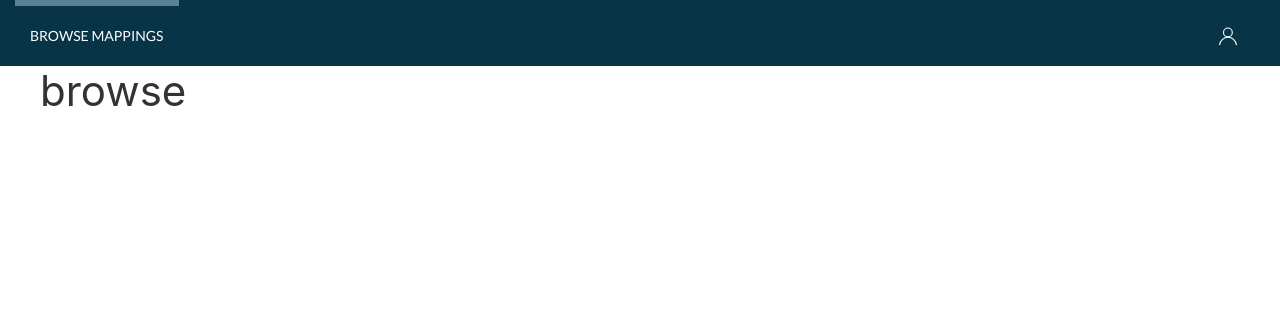
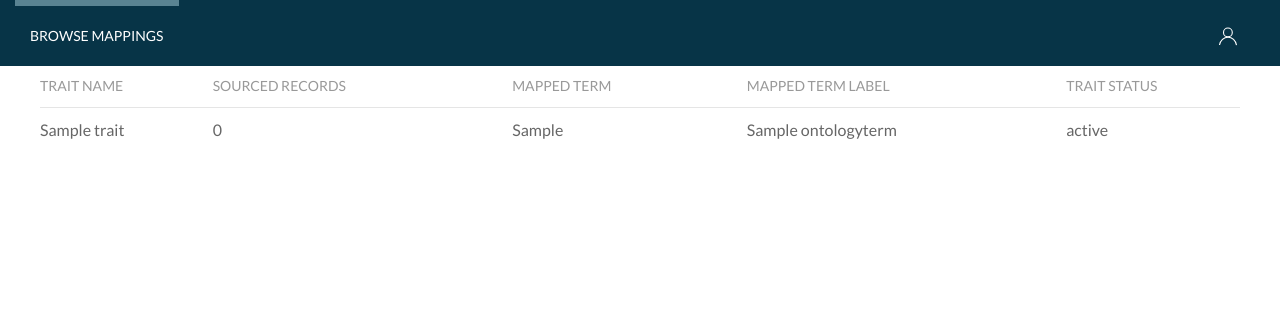
Before and after one commit to EBIvariation/trait-curation, a Django app: page /traits/ in a window 1280 px wide. Shown: the top 326 px of the page. Run offline with Django 3.2, Linux system fonts and the light colour scheme; tables that the repository leaves empty hold one stand-in row (values such as "Sample post"); style sheets or scripts are compiled from the project's sources; some libraries are stand-ins or nearby versions.

Commit message:
Add dynamic data loading in browsing traits table

```diff
--- a/traitcuration/traits/templates/traits/browse.html
+++ b/traitcuration/traits/templates/traits/browse.html
@@ -6,6 +6,27 @@ Browse Traits
 
 {% block content %}
 <div class="uk-container uk-container-xlarge">
-    <h1>browse</h1>
+    <table class="uk-table uk-table-small uk-table-divider uk-table-justify ">
+        <thead>
+            <tr>
+                <th>TRAIT NAME</th>
+                <th>SOURCED RECORDS</th>
+                <th>MAPPED TERM</th>
+                <th>MAPPED TERM LABEL</th>
+                <th>TRAIT STATUS</th>
+            </tr>
+        </thead>
+        <tbody>
+            {% for trait in traits %}
+            <tr>
+                <td>{{trait.name}}</td>
+                <td>{% firstof trait.number_of_sourced_records '0' %}</td>
+                <td>{% firstof trait.current_mapping.term_id.curie 'None' %}</td>
+                <td>{% firstof trait.current_mapping.term_id.label 'None' %}</td>
+                <td>{{trait.status}}</td>
+            </tr>
+            {% endfor %}
+        </tbody>
+    </table>
 </div>
 {% endblock %}
--- a/traitcuration/traits/views.py
+++ b/traitcuration/traits/views.py
@@ -1,8 +1,11 @@
 from django.shortcuts import render
+from .models import Trait
 
 
 def browse(request):
-    return render(request, 'traits/browse.html')
+    traits = Trait.objects.all()
+    context = {"traits": traits}
+    return render(request, 'traits/browse.html', context)
 
 
 def trait_detail(request, pk):
```
